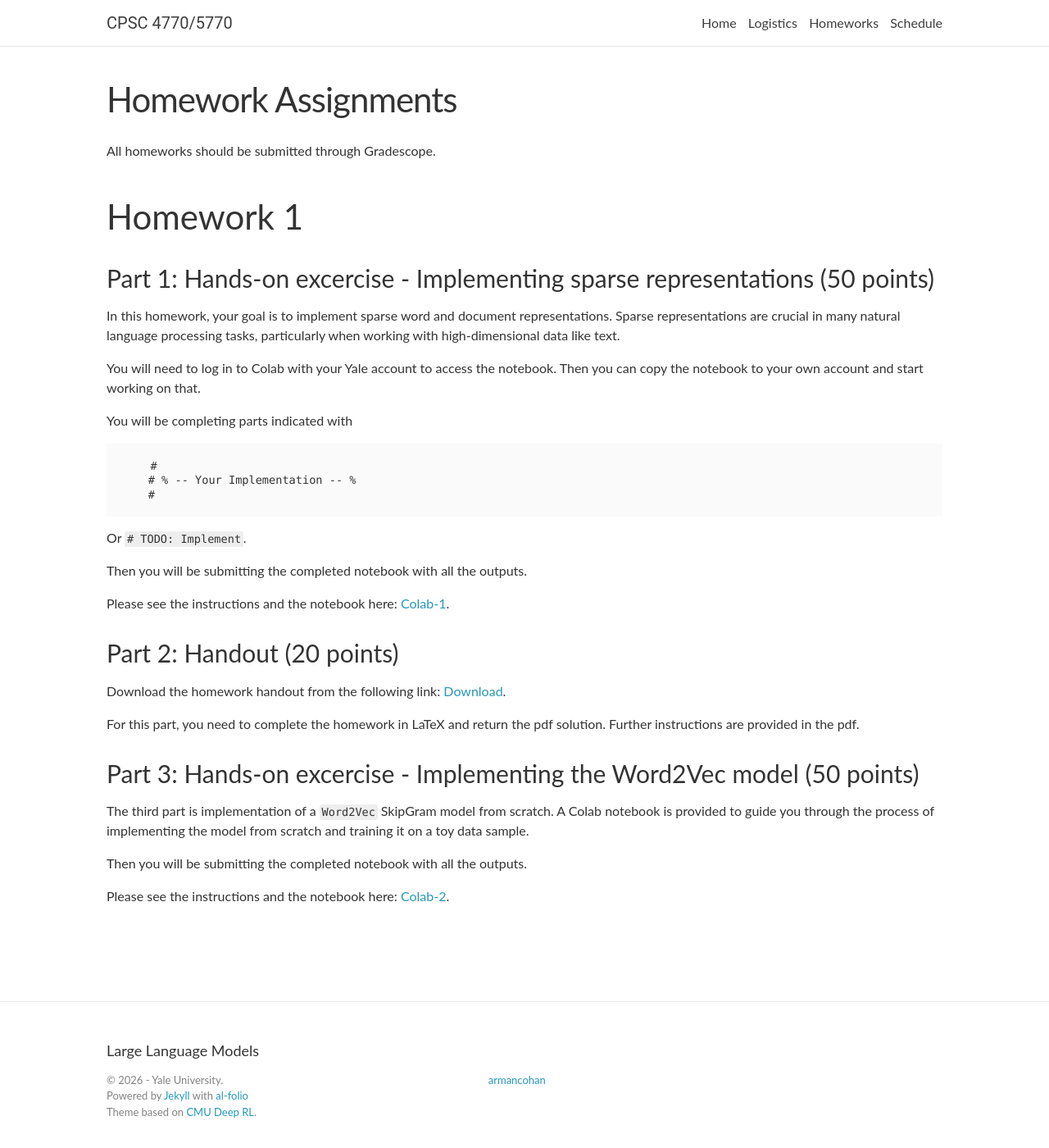
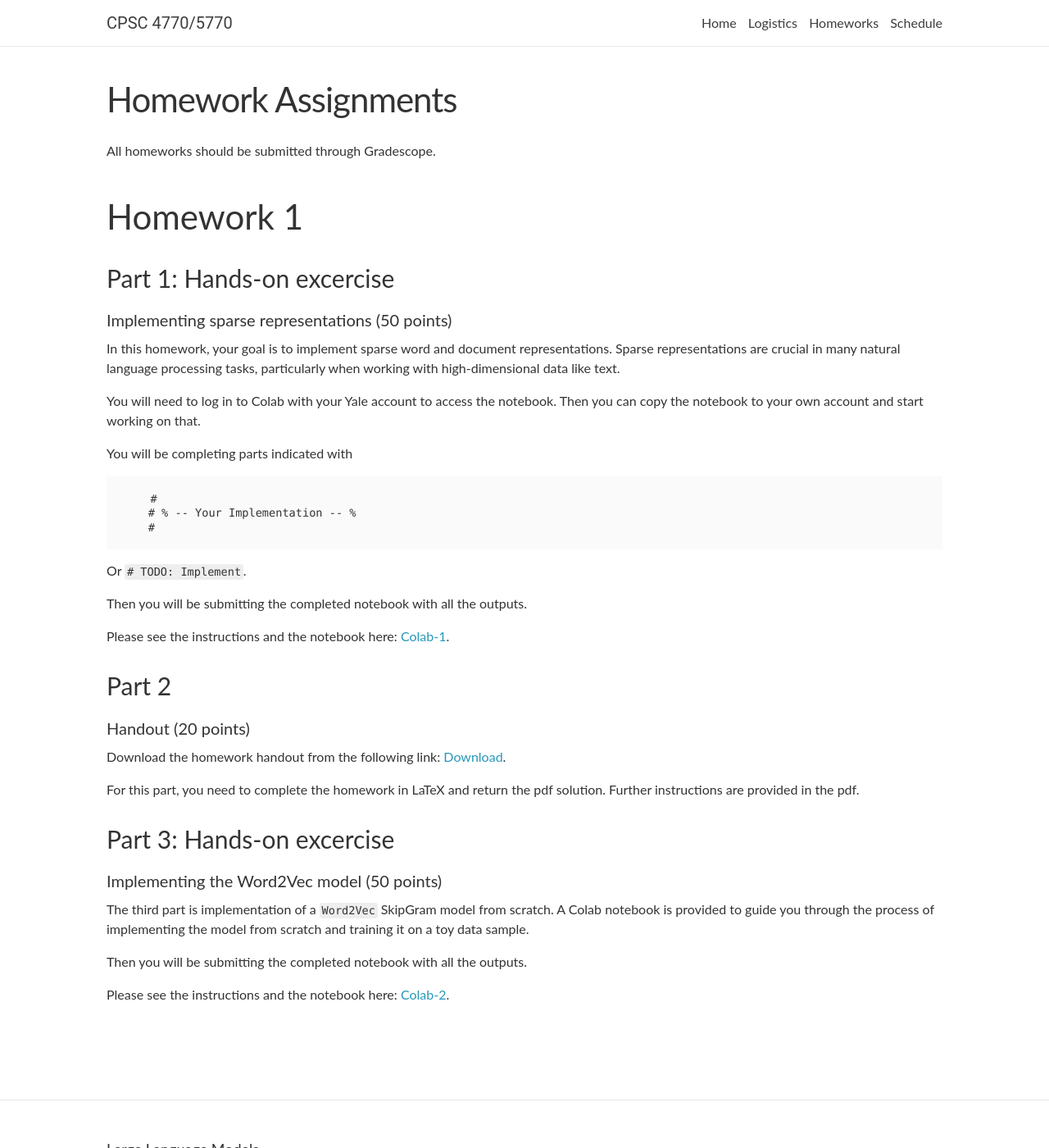
Before and after one commit to yale-nlp/cpsc4770, a Jekyll site: the page built from _pages/homework.md, in a window 1280 px wide and 1400 px high. Shown: the whole window at 82% size. Built offline with Jekyll 4.4.1, drawn with Linux system fonts in a browser that asks for light colours; nearby versions of some CDN libraries; comment, search, counter and statistics services are not loaded.

Commit message:
Format fix

```diff
--- a/_pages/homework.md
+++ b/_pages/homework.md
@@ -8,7 +8,8 @@ All homeworks should be submitted through Gradescope.
 
 ## Homework 1
 
-### Part 1: Hands-on excercise - Implementing sparse representations (50 points)
+### Part 1: Hands-on excercise
+#### Implementing sparse representations (50 points)
 
 In this homework, your goal is to implement sparse word and document representations. Sparse representations are crucial in many natural language processing tasks, particularly when working with high-dimensional data like text.
 
@@ -28,13 +29,15 @@ Then you will be submitting the completed notebook with all the outputs.
 
 Please see the instructions and the notebook here: [Colab-1](https://colab.research.google.com/drive/1HB8SX-clrEbgiMI9M4N_61htCF0m15ON?usp=sharing).
 
-### Part 2: Handout (20 points)
+### Part 2
+#### Handout (20 points)
 
 Download the homework handout from the following link: [Download](https://yaleedu-my.sharepoint.com/:b:/g/personal/arman_cohan_yale_edu/IQBxAlSERhW0S7dZ0T5Qq6ooAUmxGMbp2ryF06jgUdyq5Fg?e=x6jidH).
 
 For this part, you need to complete the homework in LaTeX and return the pdf solution. Further instructions are provided in the pdf.
 
-### Part 3: Hands-on excercise - Implementing the Word2Vec model (50 points)
+### Part 3: Hands-on excercise
+#### Implementing the Word2Vec model (50 points)
 
 The third part is implementation of a `Word2Vec` SkipGram model from scratch.
 A Colab notebook is provided to guide you through the process of implementing the model from scratch and training it on a toy data sample.
```
